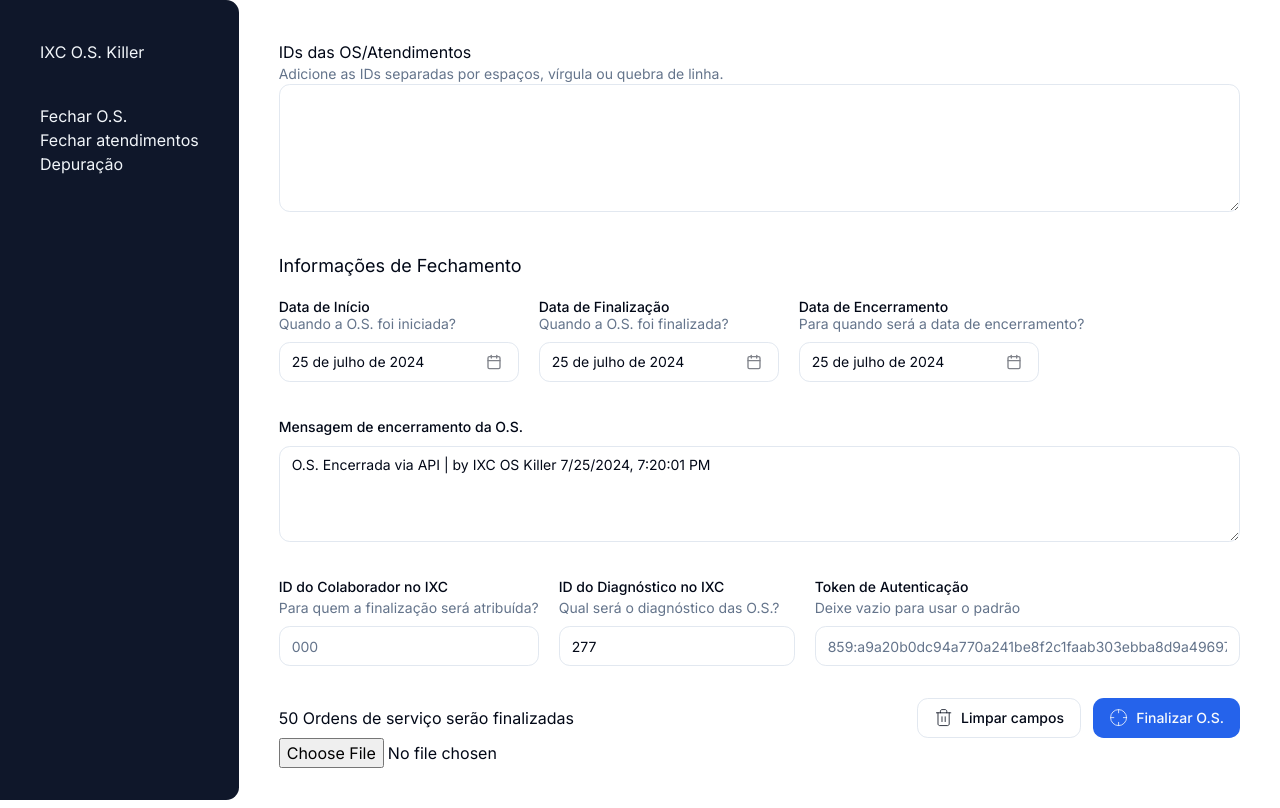
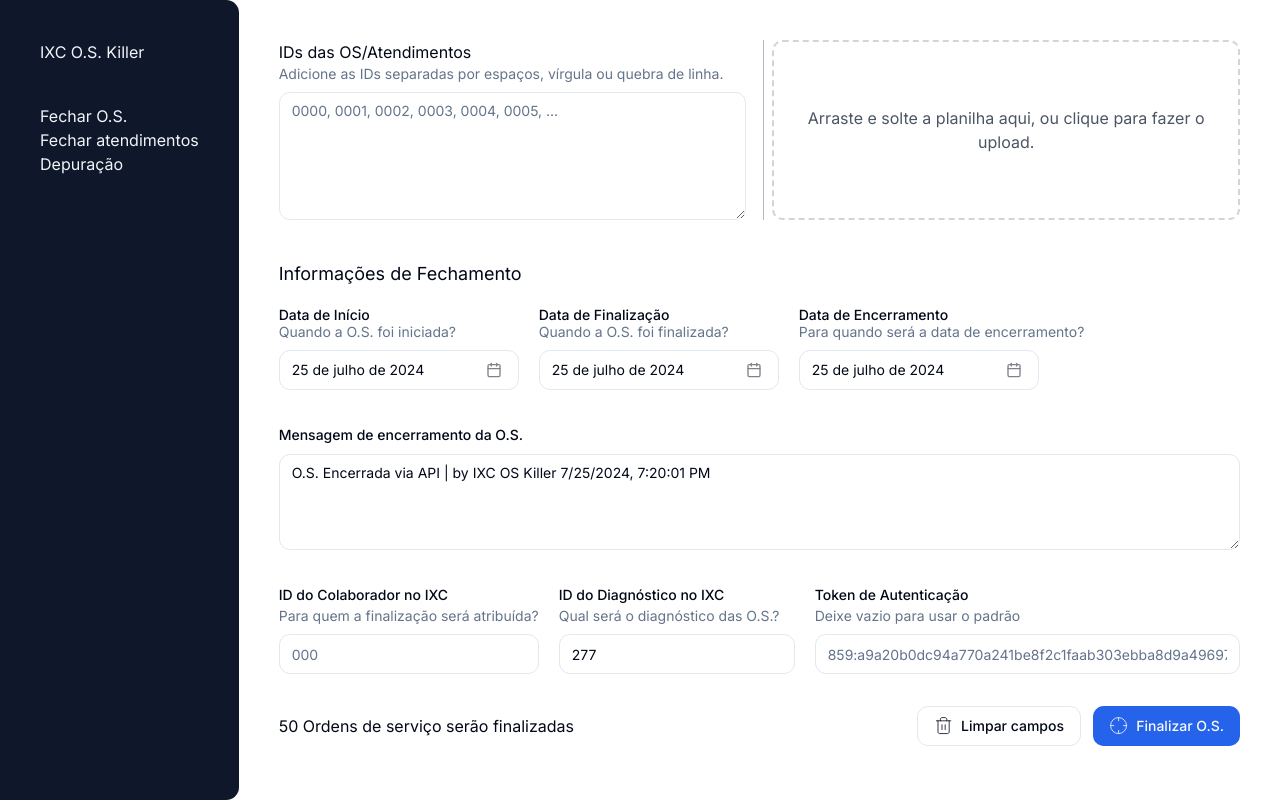
Before and after one commit to mateusfg7/ixc-os-killer, a Next.js app: page / in a window 1280 px wide. Built offline with nearby package versions, Linux system fonts and the light colour scheme.

Commit message:
feat(components): create file-input component

```diff
--- a/src/app/page.tsx
+++ b/src/app/page.tsx
@@ -4,6 +4,7 @@
 import * as z from "zod";
 import FileInput from "~/components/file-input";
 import { OSForm, osFormSchema } from "~/components/os-form";
+import { Separator } from "~/components/ui/separator";
 import { Textarea } from "~/components/ui/textarea";
 
 export default function Home() {
@@ -26,23 +27,34 @@
 
   return (
     <div className="space-y-10">
+      <div className="flex gap-2 items-stretch justify-between">
+        <div className="flex-1 flex flex-col justify-between">
           <div>
             <label htmlFor="ids">IDs das OS/Atendimentos</label>
             <span className="block text-sm text-muted-foreground">
               Adicione as IDs separadas por espaços, vírgula ou quebra de linha.
             </span>
+          </div>
           <Textarea
             className="min-h-32"
+            placeholder="0000, 0001, 0002, 0003, 0004, 0005, ..."
             id="ids"
             value={ids}
             onChange={(e) => setIDs(e.target.value)}
           />
         </div>
+
+        <Separator orientation="vertical" />
+        <div className="w-px  bg-muted-foreground/50" />
+
+        <div className="flex-1">
+          <FileInput onUpload={(ids) => setIDs(ids.join(", "))} />
+        </div>
+      </div>
       <div className="space-y-5">
         <h2 className="text-lg">Informações de Fechamento</h2>
         <div>
           <OSForm onSubmit={onSubmit} />
-          <FileInput onUpload={(ids) => setIDs(ids.join(", "))} />
         </div>
       </div>
     </div>
--- a/src/components/file-input.tsx
+++ b/src/components/file-input.tsx
@@ -1,7 +1,8 @@
 "use client";
 
-import { ChangeEvent, useState } from "react";
+import { ChangeEvent, DragEvent, useState } from "react";
 import * as XLSX from "xlsx";
+import { Input } from "./ui/input";
 
 type Line = Partial<{
   ID: string;
@@ -12,7 +13,25 @@
 };
 
 function FileInput({ onUpload }: FileInputProps) {
-  const [data, setData] = useState<Line[]>();
+  const [uploadedFile, setUploadedFile] = useState<File>();
+  const [dragging, setDragging] = useState(false);
+
+  function handleExtract(file: File) {
+    const reader = new FileReader();
+
+    reader.onload = (event) => {
+      const workbook = XLSX.read(event.target?.result, { type: "buffer" });
+      const sheetName = workbook.SheetNames[0];
+      const sheet = workbook.Sheets[sheetName];
+      const sheetData = XLSX.utils.sheet_to_json(sheet);
+
+      const IDs = (sheetData as Line[]).map((line: Line) => line.ID as string);
+
+      onUpload(IDs);
+    };
+
+    reader.readAsArrayBuffer(file);
+  }
 
   const handleFileUpload = (
     e: ChangeEvent<HTMLInputElement | HTMLTextAreaElement>
@@ -27,34 +46,57 @@
 
     const file = files[0];
 
-    const reader = new FileReader();
+    setUploadedFile(file);
+    handleExtract(file);
+  };
 
-    reader.onload = (event) => {
-      const workbook = XLSX.read(event.target?.result, { type: "buffer" });
-      const sheetName = workbook.SheetNames[0];
-      const sheet = workbook.Sheets[sheetName];
-      const sheetData = XLSX.utils.sheet_to_json(sheet);
+  const handleDragOver = (event: DragEvent<HTMLDivElement>) => {
+    event.preventDefault();
+    setDragging(true);
+  };
 
-      const IDs = (sheetData as Line[]).map((line: Line) => line.ID as string);
+  const handleDragLeave = () => {
+    setDragging(false);
+  };
 
-      onUpload(IDs);
-    };
+  const handleDrop = (event: DragEvent<HTMLDivElement>) => {
+    event.preventDefault();
+    setDragging(false);
+    const file = event.dataTransfer.files[0];
 
-    reader.readAsArrayBuffer(file);
+    setUploadedFile(file);
+    handleExtract(file);
   };
 
   return (
-    <div>
-      <input type="file" onChange={handleFileUpload} />
-      {data && (
-        <div className="flex flex-wrap gap-1">
-          {data ? (
-            data.map((line) => <span key={line.ID}>{line.ID}</span>)
+    <div className="flex flex-col items-center justify-center p-6 border-2 border-dashed border-gray-300 rounded-md">
+      <div
+        className={`w-full h-32 flex items-center justify-center ${
+          dragging ? "bg-gray-100" : "bg-white"
+        }`}
+        onDragOver={handleDragOver}
+        onDragLeave={handleDragLeave}
+        onDrop={handleDrop}
+      >
+        <Input
+          type="file"
+          className="hidden"
+          onChange={handleFileUpload}
+          id="fileUpload"
+        />
+        <label
+          htmlFor="fileUpload"
+          className="cursor-pointer flex flex-col items-center justify-center w-full h-full"
+        >
+          {uploadedFile ? (
+            <p className="text-center text-gray-600">{uploadedFile.name}</p>
           ) : (
-            <span>No data</span>
+            <p className="text-center text-gray-600">
+              Arraste e solte a planilha aqui, ou clique para fazer o upload.
+            </p>
           )}
-        </div>
-      )}
+        </label>
+      </div>
     </div>
   );
 }
```
Lines whose indentation alone changed are shown as unchanged.
